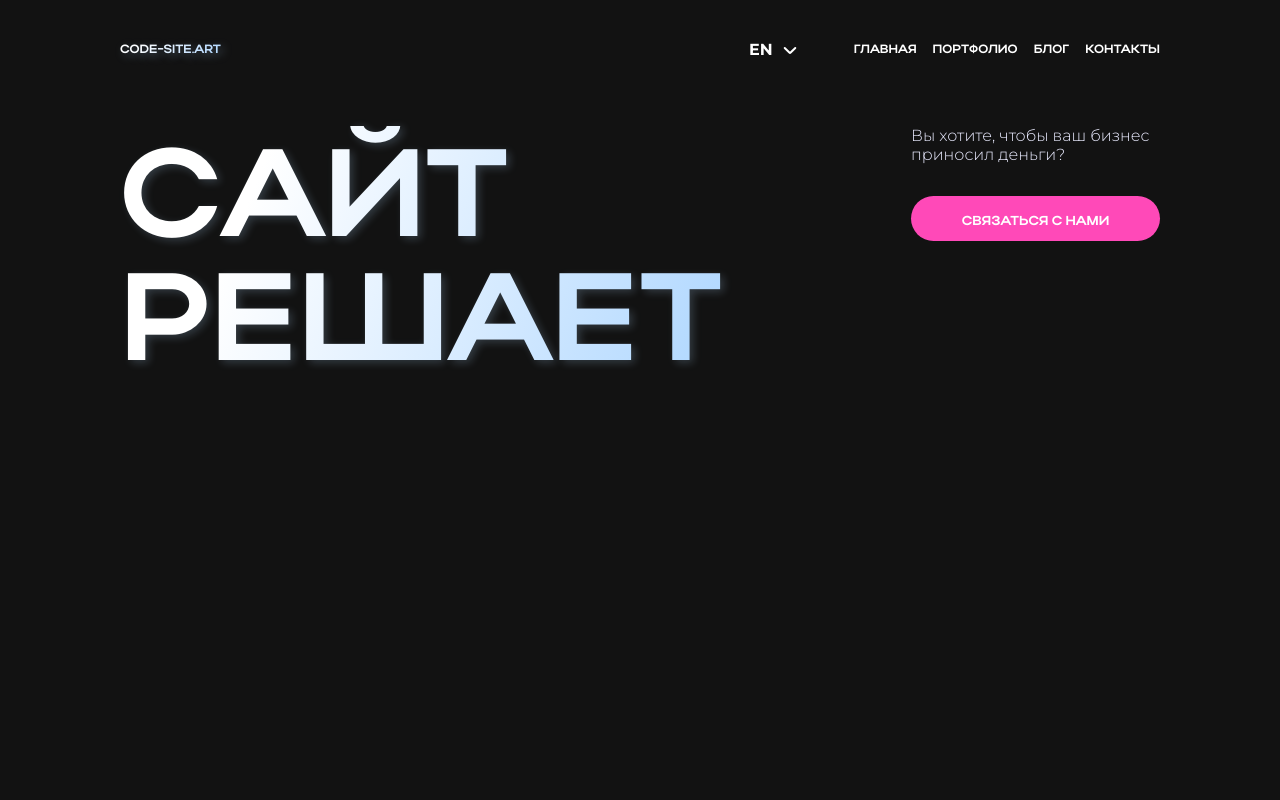
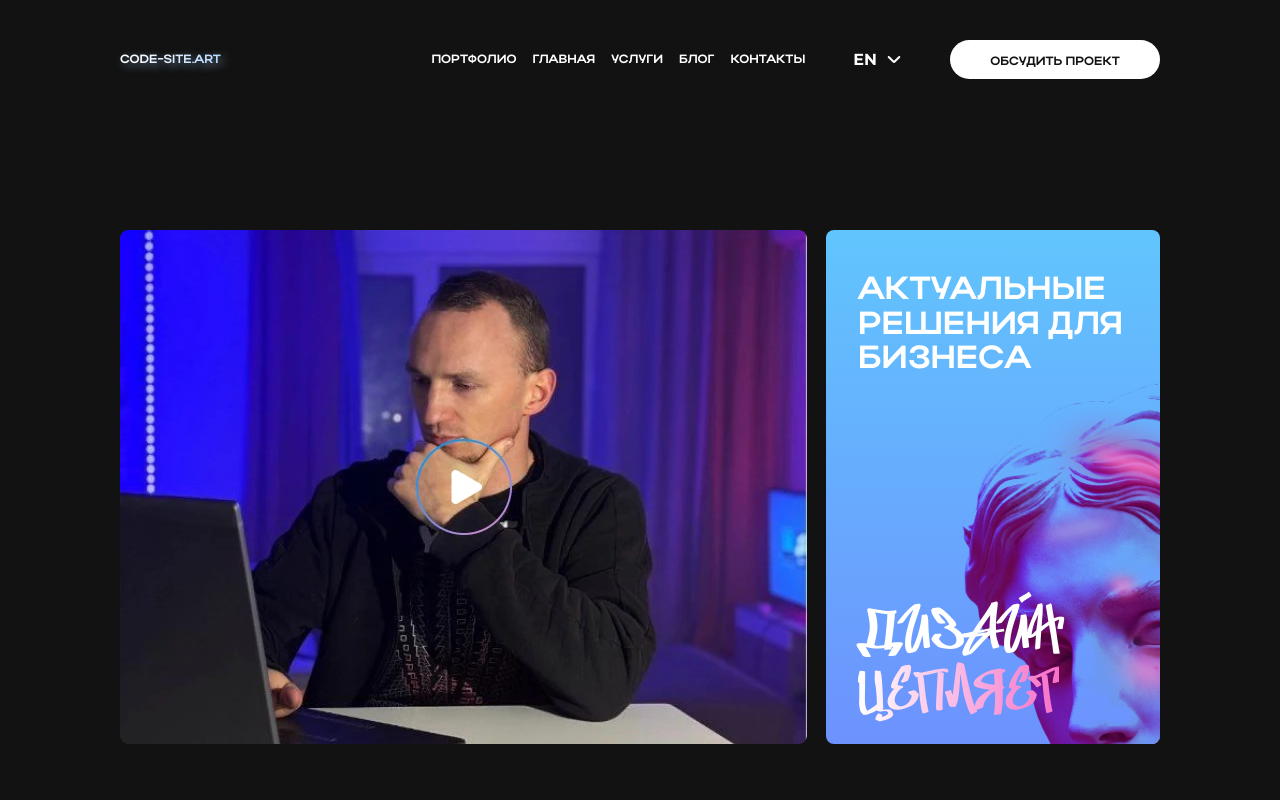
Before and after one commit to cyanidium-dev/code-site-frontend, a Next.js app: page /en in a window 1280 px wide. Shown: the top 800 px of the page. Built offline with nearby package versions, Linux system fonts and the light colour scheme.

Commit message:
updated header

```diff
--- a/messages/en.json
+++ b/messages/en.json
@@ -7,8 +7,10 @@
     "logo": "Code-site.art",
     "home": "Главная",
     "portfolio": "Портфолио",
+    "services": "Услуги",
     "blog": "Блог",
-    "contacts": "Контакты"
+    "contacts": "Контакты",
+    "discuss": "обсудить проект"
   },
   "footer": {
     "description": "Мы работаем на ваш результат и наше удовольствие",
--- a/messages/ru.json
+++ b/messages/ru.json
@@ -7,8 +7,10 @@
     "logo": "Code-site.art",
     "home": "Главная",
     "portfolio": "Портфолио",
+    "services": "Услуги",
     "blog": "Блог",
-    "contacts": "Контакты"
+    "contacts": "Контакты",
+    "discuss": "обсудить проект"
   },
   "footer": {
     "description": "Мы работаем на ваш результат и наше удовольствие",
--- a/messages/uk.json
+++ b/messages/uk.json
@@ -7,8 +7,10 @@
     "logo": "Code-site.art",
     "home": "Главная",
     "portfolio": "Портфолио",
+    "services": "Услуги",
     "blog": "Блог",
-    "contacts": "Контакты"
+    "contacts": "Контакты",
+    "discuss": "обсудить проект"
   },
   "footer": {
     "description": "Мы работаем на ваш результат и наше удовольствие",
--- a/src/app/[locale]/page.tsx
+++ b/src/app/[locale]/page.tsx
@@ -9,10 +9,10 @@ export default function HomePage() {
       <div className="md:hidden">
         <CodeSiteMarquee className="w-[240vw] text-[31px] leading-none rotate-[4.369deg] bg-[linear-gradient(90deg,#D9E5FF_10.2%,#268DF4_59.69%)]" />
       </div>
-      <Hero />
-      <div className="hidden md:block">
+      {/* <Hero /> */}
+      {/* <div className="hidden md:block">
         <CodeSiteMarquee className="text-[48px] leading-none rotate-0 bg-[linear-gradient(90deg,#D9E5FF_30.2%,#268DF4_59.69%)]" />
-      </div>
+      </div> */}
       <Founder />
       <WhyUs />
     </>
--- /dev/null
+++ b/src/app/[locale]/services/page.tsx
@@ -0,0 +1,3 @@
+export default function ServicesPage() {
+  return <></>;
+}
--- a/src/components/shared/buttons/MainButton.tsx
+++ b/src/components/shared/buttons/MainButton.tsx
@@ -4,7 +4,7 @@ import { twMerge } from "tailwind-merge";
 
 interface MainButtonProps {
   children: string | ReactNode;
-  variant?: "pink" | "blue" | "gradient";
+  variant?: "pink" | "blue" | "gradient" | "white";
   className?: string;
   type?: "submit" | "button";
   disabled?: boolean;
@@ -28,14 +28,15 @@ export default function MainButton({
       onClick={onClick}
       className={twMerge(
         `group relative overflow-hidden enabled:cursor-pointer flex items-center justify-center w-full h-[45px] px-3 rounded-full text-white
-        text-[13px] font-actay font-bold leading-none uppercase disabled:text-white/60
-        transition duration-300 ease-in-out ${
-          variant === "pink"
-            ? "bg-main-light disabled:bg-main-light/60"
-            : variant === "blue"
-            ? "bg-blue disabled:bg-blue/60"
-            : "bg-[linear-gradient(90deg,#0899FC_0%,#FF49B8_116.67%)] disabled:bg-[linear-gradient(90deg,#0899FC_0%,#FF49B8_116.67%)]/60"
-        }`,
+      active:scale-[98%] will-change-transform transition duration-300 ease-in-out ${
+        variant === "pink"
+          ? "bg-main-light disabled:bg-main-light/60"
+          : variant === "blue"
+          ? "bg-blue disabled:bg-blue/60"
+          : variant === "gradient"
+          ? "bg-[linear-gradient(90deg,#0899FC_0%,#FF49B8_116.67%)] disabled:bg-[linear-gradient(90deg,#0899FC_0%,#FF49B8_116.67%)]/60"
+          : "bg-white disabled:bg-white/60 text-black"
+      }`,
         className
       )}
     >
@@ -43,7 +44,7 @@ export default function MainButton({
         className="absolute top-0 left-[-150%] w-full h-full bg-gradient-to-r from-white/20 via-blue/40 to-white/20 opacity-50
 skew-x-[-40deg] xl:group-enabled:group-hover:left-[120%] transition-all duration-[800ms] ease-in-out"
       />
-      <span className="leading-none mt-1.5">
+      <span className="mt-1 text-[12px] font-actay font-bold leading-none uppercase disabled:text-white/60">
         {children}
         {isLoading ? <LoaderIcon /> : null}
       </span>
--- a/src/components/shared/header/Header.tsx
+++ b/src/components/shared/header/Header.tsx
@@ -7,8 +7,11 @@ import BurgerMenu from "./BurgerMenu";
 import NavMenu from "./NavMenu";
 import { useState } from "react";
 import { useScroll, useMotionValueEvent } from "framer-motion";
+import MainButton from "../buttons/MainButton";
+import { useTranslations } from "next-intl";
 
 export default function Header() {
+  const t = useTranslations("header");
   const [isHeaderMenuOpened, setIsHeaderMenuOpened] = useState(false);
   const [isScrolled, setIsScrolled] = useState(false);
   const { scrollY } = useScroll();
@@ -29,11 +32,15 @@ export default function Header() {
           }`}
         />
         <Logo className="text-[12px] z-[60]" />
-        <div className="flex items-center gap-x-6 md:gap-x-14">
+        <div className="flex items-center gap-x-6 md:gap-x-8 xl:gap-x-12">
+          <NavMenu className="hidden md:flex" />
           <LocaleSwitcher />
-          <div className="hidden md:block">
-            <NavMenu />
-          </div>
+          <MainButton
+            variant="white"
+            className="hidden lg:flex w-[210px] h-[39px] text-[12px]"
+          >
+            {t("discuss")}
+          </MainButton>
           <BurgerMenuButton
             isHeaderMenuOpened={isHeaderMenuOpened}
             toggleHeaderMenuOpen={toggleHeaderMenuOpen}
--- a/src/components/shared/header/LocaleSwitcher.tsx
+++ b/src/components/shared/header/LocaleSwitcher.tsx
@@ -59,9 +59,10 @@ export default function LocaleSwitcher() {
     <div className="relative" ref={dropdownRef}>
       <button
         onClick={() => setIsOpen(!isOpen)}
-        className="relative z-[60] cursor-pointer flex items-center gap-[9px] outline-none xl:hover:text-blue-light focus-visible:text-blue-light transition duration-300 ease-in-out"
+        className="relative z-[60] cursor-pointer flex items-center gap-[9px] outline-none xl:hover:text-blue-light focus-visible:text-blue-light
+        transition duration-300 ease-in-out"
       >
-        <span className="text-[16px] font-bold leading-[125%] uppercase">
+        <span className="text-[16px] font-bold leading-none uppercase">
           {currentLocale === "uk" ? "UA" : currentLocale}
         </span>
         <LocaleSwitcherArrowIcon
--- a/src/components/shared/header/NavMenu.tsx
+++ b/src/components/shared/header/NavMenu.tsx
@@ -1,23 +1,34 @@
 import { Dispatch, SetStateAction } from "react";
 import { useTranslations } from "next-intl";
 import NavMenuItem from "./NavMenuItem";
+import { twMerge } from "tailwind-merge";
 
 interface NavMenuProps {
   setIsHeaderMenuOpened?: Dispatch<SetStateAction<boolean>>;
+  className?: string;
 }
 
-export default function NavMenu({ setIsHeaderMenuOpened }: NavMenuProps) {
+export default function NavMenu({
+  setIsHeaderMenuOpened,
+  className = "",
+}: NavMenuProps) {
   const t = useTranslations("header");
 
   const navMenuList = [
+    { title: t("portfolio"), link: "/portfolio" },
     { title: t("home"), link: "/" },
-    { title: t("portfolio"), link: "/portfolio" },
+    { title: t("services"), link: "/services" },
     { title: t("blog"), link: "/blog" },
     { title: t("contacts"), link: "/contacts" },
   ];
 
   return (
-    <ul className="flex flex-col md:flex-row md:items-center gap-y-9 gap-x-4 w-full">
+    <ul
+      className={twMerge(
+        "flex flex-col md:flex-row md:items-center gap-y-9 gap-x-4 w-full md:w-fit",
+        className
+      )}
+    >
       {navMenuList.map((menuItem, idx) => (
         <NavMenuItem
           key={idx}
--- a/src/components/shared/header/NavMenuItem.tsx
+++ b/src/components/shared/header/NavMenuItem.tsx
@@ -21,7 +21,7 @@ export default function NavMenuItem({
         }
         href={link}
         className="block font-actay text-[16px] md:text-[12px] font-bold uppercase
-        leading-[120%] xl:hover:text-blue-light focus-visible:text-blue-light transition duration-300 ease-in-out"
+        leading-none xl:hover:text-blue-light focus-visible:text-blue-light transition duration-300 ease-in-out"
       >
         <p className="mb-[18px] md:mb-0">{title}</p>
         <div className="md:hidden w-full h-[1.7px] bg-[linear-gradient(270deg,_#121212_7.18%,_#FF8ED2_93.41%)]"></div>
```
